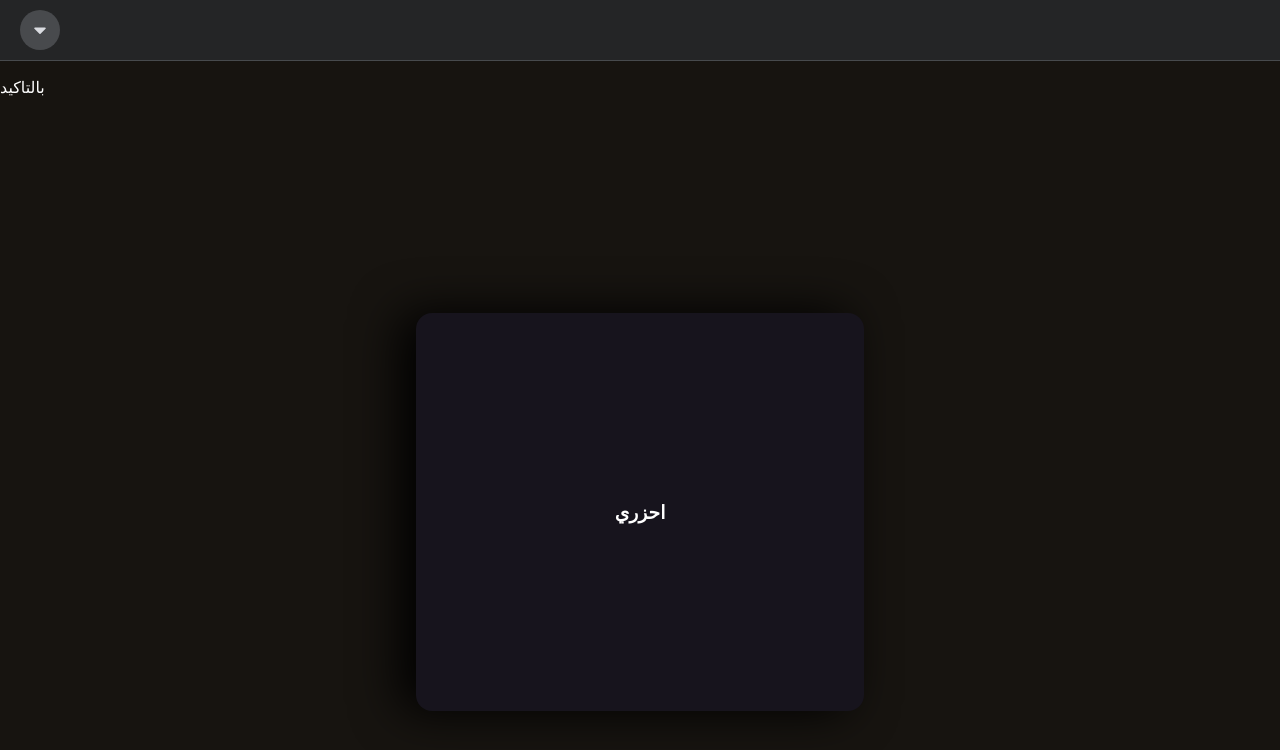
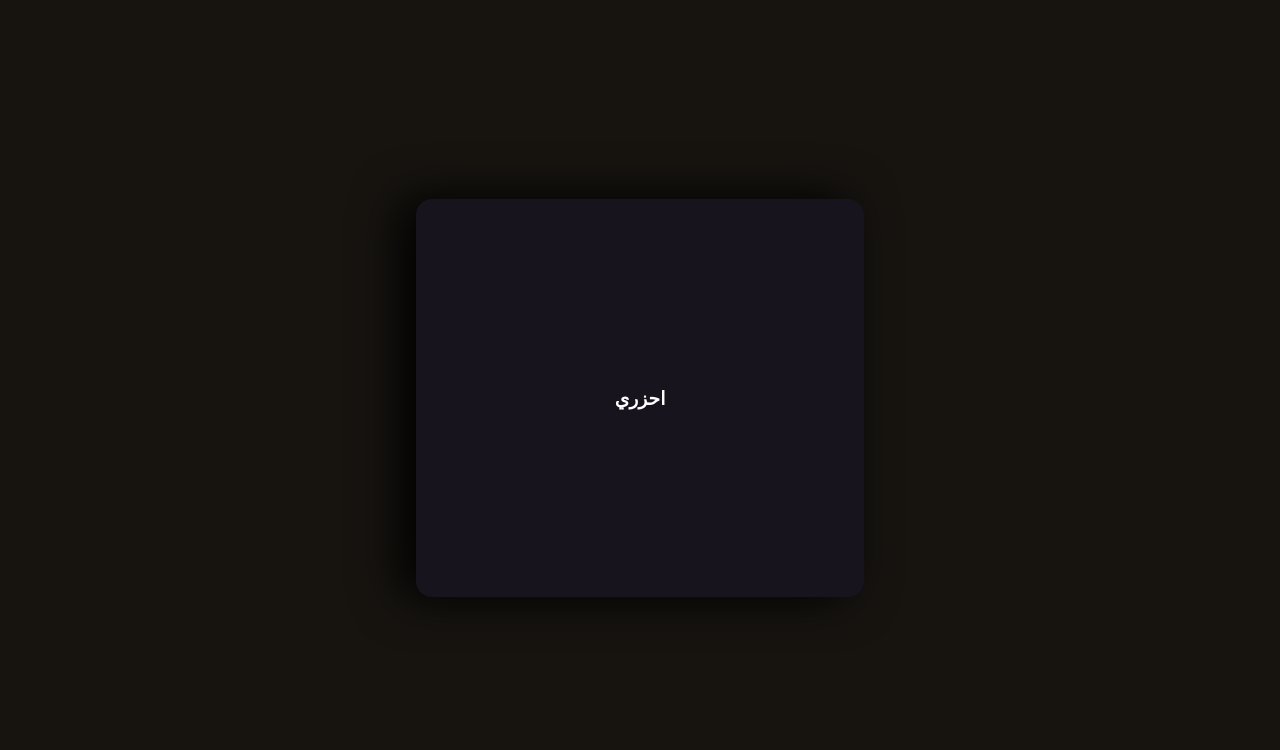
Before and after one commit to mushky/card-memorize, a React (Create React App) app: page / in a window 1280 px wide. Shown: the top 750 px of the page. Built offline with nearby package versions, Linux system fonts and the light colour scheme; a web font is replaced by a local one.

Commit message:
Removed Navbar and need for a react router

```diff
--- a/package.json
+++ b/package.json
@@ -39,5 +39,6 @@
       "last 1 firefox version",
       "last 1 safari version"
     ]
-  }
+  },
+  "devDependencies": {}
 }
--- a/src/App.tsx
+++ b/src/App.tsx
@@ -1,26 +1,14 @@
 import React from 'react';
+
+import Home from './components/Home'
 
 import './App.css';
 
-import CardList from './components/card/CardList'
-import DeckList from './components/decks/DeckList';
-import DropdownMenu from './components/navbar/DropdownMenu';
-import Navbar from './components/navbar/Navbar';
-import NavItem from './components/navbar/NavItem';
-
-import { ReactComponent as HamburgerIcon } from './icons/hamburger.svg';
 
 function App() {
   return (
     <div className="App">
-      <Navbar>
-        <NavItem icon={<HamburgerIcon />}>
-          <DropdownMenu />
-        </NavItem>
-      </Navbar>
-      <DeckList />
-
-      <CardList />
+      <Home />
 
     </div>
   );
--- /dev/null
+++ b/src/components/Home.tsx
@@ -0,0 +1,15 @@
+import CardList from '../components/card/CardList'
+
+const Home = () => {
+
+  return (
+    <div className="App">
+
+      <CardList />
+
+    </div>
+  );
+
+}
+
+export default Home
--- a/src/components/card/CardItem.tsx
+++ b/src/components/card/CardItem.tsx
@@ -1,4 +1,4 @@
-import {useState} from 'react'
+import React, {useState} from 'react'
 
 const Card = (props:any) => {
   const [flip, setFlip] = useState(false)
--- a/src/components/decks/DeckList.tsx
+++ b/src/components/decks/DeckList.tsx
@@ -5,10 +5,8 @@ import OurFamilyLifeBeCarefulSanad from '../../data/our-family-life-be-careful-s
 import ICard from '../../Models/ICard'
 
 const DeckList = () => {
-  //const [decks, setDecks] = useState([])
 
   useEffect(() => {
-    //setDecks([])
     console.log(BasicList)
     console.log(OurFamilyLifeBeCarefulSanad)
   },[])
@@ -18,7 +16,7 @@ const DeckList = () => {
       <div>
         <p>{BasicList[0].front}</p>
         {BasicList.map((card:ICard, index) => {
-          <div key={card.id}>
+          <div key={card.id}>s
             <p>{card.id}</p>
             <p>{card.front}</p>
             <p>{card.back}</p>
--- a/src/components/navbar/DropdownMenu.tsx
+++ /dev/null
@@ -1,32 +0,0 @@
-import React from 'react'
-
-import {ReactComponent as ChevronIcon} from '../../icons/chevron.svg';
-import {ReactComponent as SettingsIcon} from '../../icons/settings.svg';
-
-const DropdownMenu = () => {
-  const DropdownItem = (props:any) => {
-    return(
-      <a href="#" className="menu-item">
-        <span className="icon-button">{props.leftIcon}</span>
-        {props.children}
-      </a>
-    )
-  }
-
-  return(
-    <div className="dropdown">
-      <DropdownItem>Profile</DropdownItem>
-      <DropdownItem>Add New Card Deck</DropdownItem>
-      <DropdownItem>View Decks</DropdownItem>
-      <DropdownItem
-        leftIcon={<SettingsIcon />}
-        rightIcon={<ChevronIcon />}
-        >
-        Settings
-      </DropdownItem>
-      <DropdownItem>Logout</DropdownItem>
-    </div>
-  )
-}
-
-export default DropdownMenu
--- a/src/components/navbar/NavItem.tsx
+++ /dev/null
@@ -1,19 +0,0 @@
-import React, {useState} from 'react'
-
-const NavItem = (props:any) => {
-
-  const [open, setOpen] = useState(false)
-
-  return(
-    <li className="nav-item">
-      <a href="#" className="icon-button" onClick={() => setOpen(!open)}>
-        { props.icon }
-      </a>
-
-      {open && props.children}
-    </li>
-  )
-
-}
-
-export default NavItem
--- a/src/components/navbar/Navbar.tsx
+++ /dev/null
@@ -1,13 +0,0 @@
-import React from 'react'
-
-const Navbar = (props:any) => {
-
-  return(
-    <nav className="navbar">
-      <ul className="navbar-nav">{props.children}</ul>
-    </nav>
-  )
-
-}
-
-export default Navbar
```
